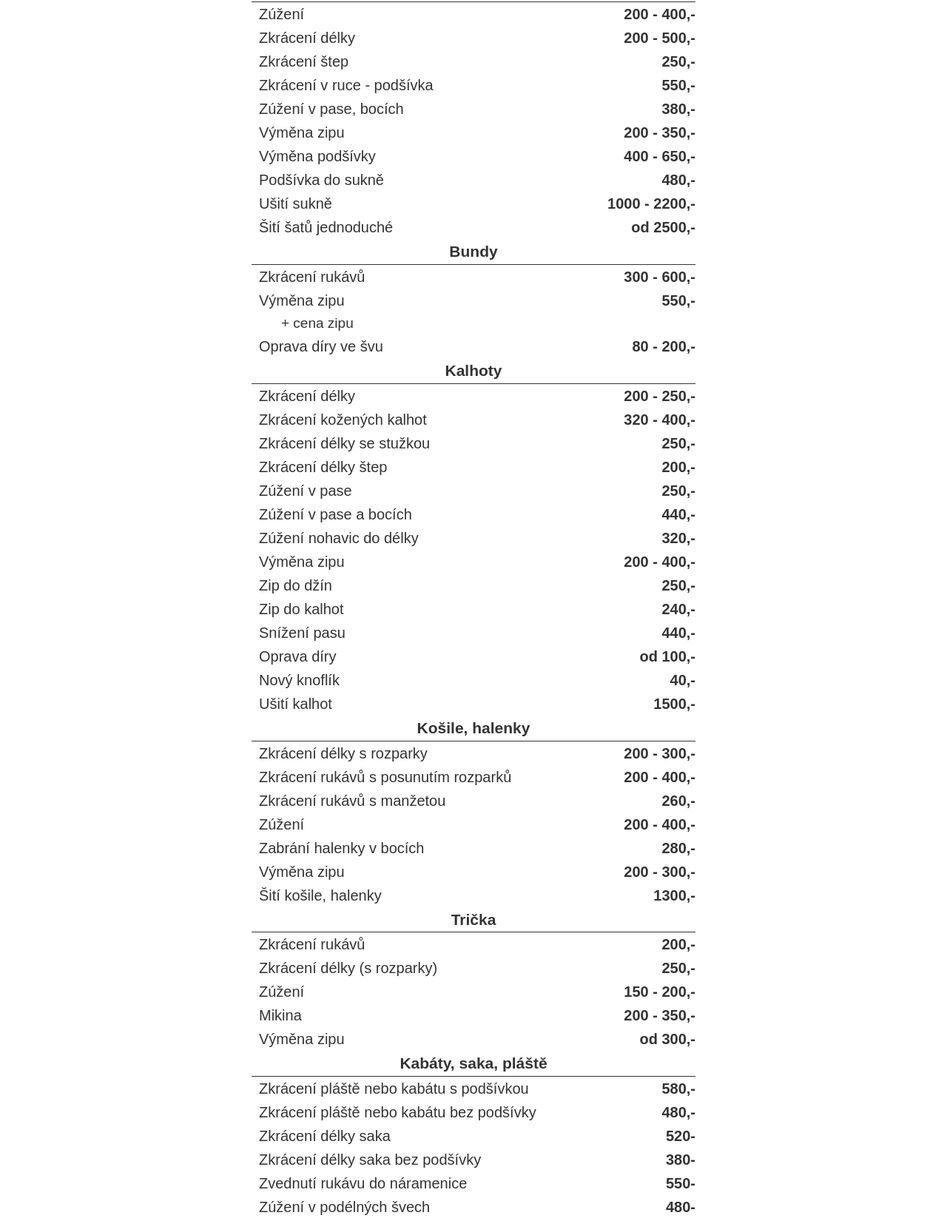
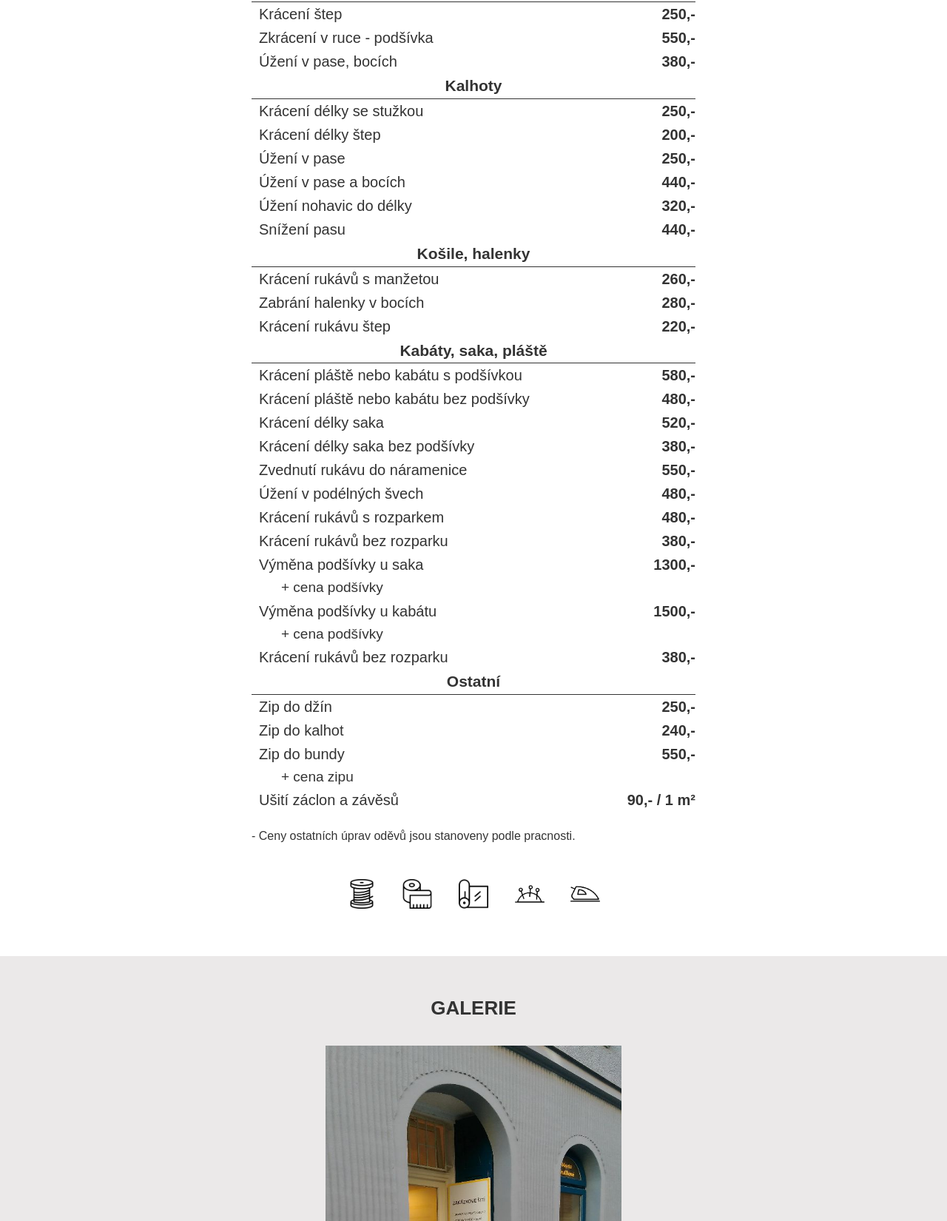
Before and after one commit to PetrLanger/krejcovstvikrulikova, a plain HTML site: page index.html in a window 1280 px wide. Shown: the part 1834-3484 px from the top of the page at 74% size. Drawn offline with nearby package versions, Linux system fonts and the light colour scheme; a script that the page names is missing.

Commit message:
Oprava ceníku

```diff
--- a/index.html
+++ b/index.html
@@ -107,169 +107,73 @@
                         <div class="pricesCategory">Sukně, šaty</div>
                         <div class="itemsContainer">
                             <div class="pricesItem">
-                                <div class="item">Zúžení</div><div class="price">200 - 400,-</div>
-                            </div>
-                            <div class="pricesItem">
-                                <div class="item">Zkrácení délky</div><div class="price">200 - 500,-</div>
-                            </div>
-                            <div class="pricesItem">
-                                <div class="item">Zkrácení štep</div><div class="price">250,-</div>
+                                <div class="item">Krácení štep</div><div class="price">250,-</div>
                             </div>
                             <div class="pricesItem">
                                 <div class="item">Zkrácení v ruce - podšívka</div><div class="price">550,-</div>
                             </div>
                             <div class="pricesItem">
-                                <div class="item">Zúžení v pase, bocích</div><div class="price">380,-</div>
-                            </div>
-                            <div class="pricesItem">
-                                <div class="item">Výměna zipu</div><div class="price">200 - 350,-</div>
-                            </div>
-                            <div class="pricesItem">
-                                <div class="item">Výměna podšívky</div><div class="price">400 - 650,-</div>
-                            </div>
-                            <div class="pricesItem">
-                                <div class="item">Podšívka do sukně</div><div class="price">480,-</div>
-                            </div>
-                            <div class="pricesItem">
-                                <div class="item">Ušití sukně</div><div class="price">1000 - 2200,-</div>
-                            </div>
-                            <div class="pricesItem">
-                                <div class="item">Šití šatů jednoduché</div><div class="price">od 2500,-</div>
-                            </div>
-                        </div>
-                        <div class="pricesCategory">Bundy</div>
-                        <div class="itemsContainer">
-                            <div class="pricesItem">
-                                <div class="item">Zkrácení rukávů</div><div class="price">300 - 600,-</div>
-                            </div>
-                            <div class="pricesItem">
-                                <div class="item">Výměna zipu</div><div class="price">550,-</div>
-                            </div>
-                            <div class="pricesItem">
-                                <div class="item subItem">+ cena zipu</div><div class="price"></div>
-                            </div>
-                            <div class="pricesItem">
-                                <div class="item">Oprava díry ve švu</div><div class="price">80 - 200,-</div>
+                                <div class="item">Úžení v pase, bocích</div><div class="price">380,-</div>
                             </div>
                         </div>
                         <div class="pricesCategory">Kalhoty</div>
                         <div class="itemsContainer">
                             <div class="pricesItem">
-                                <div class="item">Zkrácení délky</div><div class="price">200 - 250,-</div>
+                                <div class="item">Krácení délky se stužkou</div><div class="price">250,-</div>
                             </div>
                             <div class="pricesItem">
-                                <div class="item">Zkrácení kožených kalhot</div><div class="price">320 - 400,-</div>
+                                <div class="item">Krácení délky štep</div><div class="price">200,-</div>
                             </div>
                             <div class="pricesItem">
-                                <div class="item">Zkrácení délky se stužkou</div><div class="price">250,-</div>
+                                <div class="item">Úžení v pase</div><div class="price">250,-</div>
                             </div>
                             <div class="pricesItem">
-                                <div class="item">Zkrácení délky štep</div><div class="price">200,-</div>
+                                <div class="item">Úžení v pase a bocích</div><div class="price">440,-</div>
                             </div>
                             <div class="pricesItem">
-                                <div class="item">Zúžení v pase</div><div class="price">250,-</div>
-                            </div>
-                            <div class="pricesItem">
-                                <div class="item">Zúžení v pase a bocích</div><div class="price">440,-</div>
-                            </div>
-                            <div class="pricesItem">
-                                <div class="item">Zúžení nohavic do délky</div><div class="price">320,-</div>
-                            </div>
-                            <div class="pricesItem">
-                                <div class="item">Výměna zipu</div><div class="price">200 - 400,-</div>
-                            </div>
-                            <div class="pricesItem">
-                                <div class="item">Zip do džín</div><div class="price">250,-</div>
-                            </div>
-                            <div class="pricesItem">
-                                <div class="item">Zip do kalhot</div><div class="price">240,-</div>
+                                <div class="item">Úžení nohavic do délky</div><div class="price">320,-</div>
                             </div>
                             <div class="pricesItem">
                                 <div class="item">Snížení pasu</div><div class="price">440,-</div>
-                            </div>
-                            <div class="pricesItem">
-                                <div class="item">Oprava díry</div><div class="price">od 100,-</div>
-                            </div>
-                            <div class="pricesItem">
-                                <div class="item">Nový knoflík</div><div class="price">40,-</div>
-                            </div>
-                            <div class="pricesItem">
-                                <div class="item">Ušití kalhot</div><div class="price">1500,-</div>
                             </div>
                         </div>
                         <div class="pricesCategory">Košile, halenky</div>
                         <div class="itemsContainer">
                             <div class="pricesItem">
-                                <div class="item">Zkrácení délky s rozparky</div><div class="price">200 - 300,-</div>
-                            </div>
-                            <div class="pricesItem">
-                                <div class="item">Zkrácení rukávů s posunutím rozparků</div><div class="price">200 - 400,-</div>
-                            </div>
-                            <div class="pricesItem">
-                                <div class="item">Zkrácení rukávů s manžetou</div><div class="price">260,-</div>
-                            </div>
-                            <div class="pricesItem">
-                                <div class="item">Zúžení</div><div class="price">200 - 400,-</div>
+                                <div class="item">Krácení rukávů s manžetou</div><div class="price">260,-</div>
                             </div>
                             <div class="pricesItem">
                                 <div class="item">Zabrání halenky v bocích</div><div class="price">280,-</div>
                             </div>
                             <div class="pricesItem">
-                                <div class="item">Výměna zipu</div><div class="price">200 - 300,-</div>
-                            </div>
-                            <div class="pricesItem">
-                                <div class="item">Šití košile, halenky</div><div class="price">1300,-</div>
-                            </div>
-                        </div>
-                        <div class="pricesCategory">Trička</div>
-                        <div class="itemsContainer">
-                            <div class="pricesItem">
-                                <div class="item">Zkrácení rukávů</div><div class="price">200,-</div>
-                            </div>
-                            <div class="pricesItem">
-                                <div class="item">Zkrácení délky (s rozparky)</div><div class="price">250,-</div>
-                            </div>
-                            <div class="pricesItem">
-                                <div class="item">Zúžení</div><div class="price">150 - 200,-</div>
-                            </div>
-                            <div class="pricesItem">
-                                <div class="item">Mikina</div><div class="price">200 - 350,-</div>
-                            </div>
-                            <div class="pricesItem">
-                                <div class="item">Výměna zipu</div><div class="price">od 300,-</div>
+                                <div class="item">Krácení rukávu štep</div><div class="price">220,-</div>
                             </div>
                         </div>
                         <div class="pricesCategory">Kabáty, saka, pláště</div>
                         <div class="itemsContainer">
                             <div class="pricesItem">
-                                <div class="item">Zkrácení pláště nebo kabátu s podšívkou</div><div class="price">580,-</div>
+                                <div class="item">Krácení pláště nebo kabátu s podšívkou</div><div class="price">580,-</div>
                             </div>
                             <div class="pricesItem">
-                                <div class="item">Zkrácení pláště nebo kabátu bez podšívky</div><div class="price">480,-</div>
+                                <div class="item">Krácení pláště nebo kabátu bez podšívky</div><div class="price">480,-</div>
                             </div>
                             <div class="pricesItem">
-                                <div class="item">Zkrácení délky saka</div><div class="price">520-</div>
+                                <div class="item">Krácení délky saka</div><div class="price">520,-</div>
                             </div>
                             <div class="pricesItem">
-                                <div class="item">Zkrácení délky saka bez podšívky</div><div class="price">380-</div>
+                                <div class="item">Krácení délky saka bez podšívky</div><div class="price">380,-</div>
                             </div>
                             <div class="pricesItem">
-                                <div class="item">Zvednutí rukávu do náramenice</div><div class="price">550-</div>
+                                <div class="item">Zvednutí rukávu do náramenice</div><div class="price">550,-</div>
                             </div>
                             <div class="pricesItem">
-                                <div class="item">Zúžení v podélných švech</div><div class="price">480-</div>
+                                <div class="item">Úžení v podélných švech</div><div class="price">480,-</div>
                             </div>
                             <div class="pricesItem">
-                                <div class="item">Zkrácení rukávů saka s rozparkem</div><div class="price">480,-</div>
+                                <div class="item">Krácení rukávů s rozparkem</div><div class="price">480,-</div>
                             </div>
                             <div class="pricesItem">
-                                <div class="item">Zkrácení rukávů saka bez rozparku</div><div class="price">380,-</div>
-                            </div>
-                            <div class="pricesItem">
-                                <div class="item">Zúžení</div><div class="price">400 - 800,-</div>
-                            </div>
-                            <div class="pricesItem">
-                                <div class="item">Oprava díry na podšívce / záplata</div><div class="price">80 - 200,-</div>
+                                <div class="item">Krácení rukávů bez rozparku</div><div class="price">380,-</div>
                             </div>
                             <div class="pricesItem">
                                 <div class="item">Výměna podšívky u saka</div><div class="price">1300,-</div>
@@ -284,20 +188,29 @@
                                 <div class="item subItem">+ cena podšívky</div><div class="price"></div>
                             </div>
                             <div class="pricesItem">
-                                <div class="item subItem">Každá kapsa</div><div class="price">+ 150,-</div>
-                            </div>
-                            <div class="pricesItem">
-                                <div class="item">Ušití saka / kabátu</div><div class="price">3000 - 6000,-</div>
+                                <div class="item">Krácení rukávů bez rozparku</div><div class="price">380,-</div>
                             </div>
                         </div>
                         <div class="pricesCategory">Ostatní</div>
                         <div class="itemsContainer">
                             <div class="pricesItem">
+                                <div class="item">Zip do džín</div><div class="price">250,-</div>
+                            </div>
+                            <div class="pricesItem">
+                                <div class="item">Zip do kalhot</div><div class="price">240,-</div>
+                            </div>
+                            <div class="pricesItem">
+                                <div class="item">Zip do bundy</div><div class="price">550,-</div>
+                            </div>
+                            <div class="pricesItem">
+                                <div class="item subItem">+ cena zipu</div><div class="price"></div>
+                            </div>
+                            <div class="pricesItem">
                                 <div class="item">Ušití záclon a závěsů</div><div class="price">90,- / 1 m&sup2;</div>
                             </div>
                         </div>
                         <div class="note">
-                        - Ostatní úpravy oděvů jsou stanoveny podle pracnosti.
+                        - Ceny ostatních úprav oděvů jsou stanoveny podle pracnosti.
                         </div>
                     </div>
 
```
